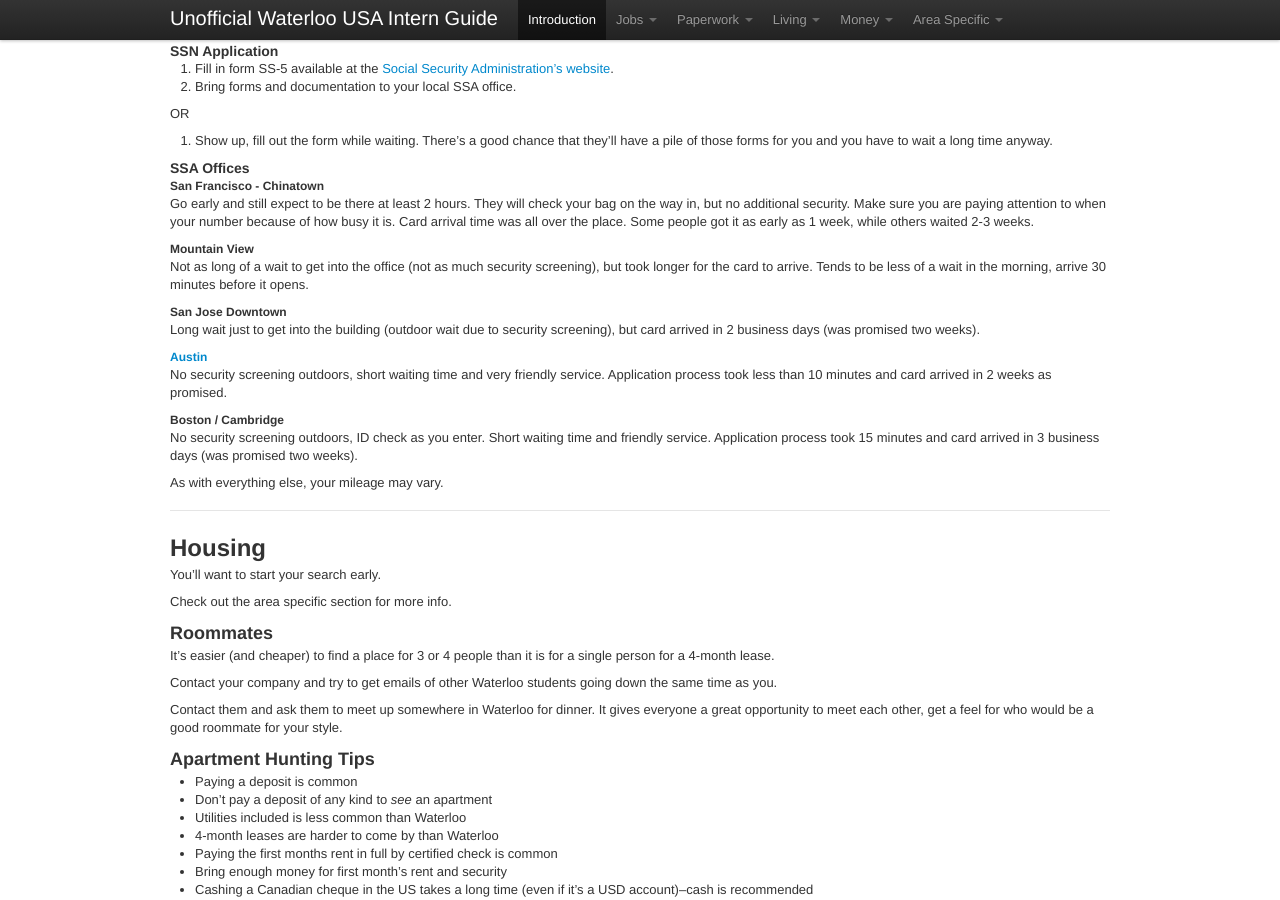
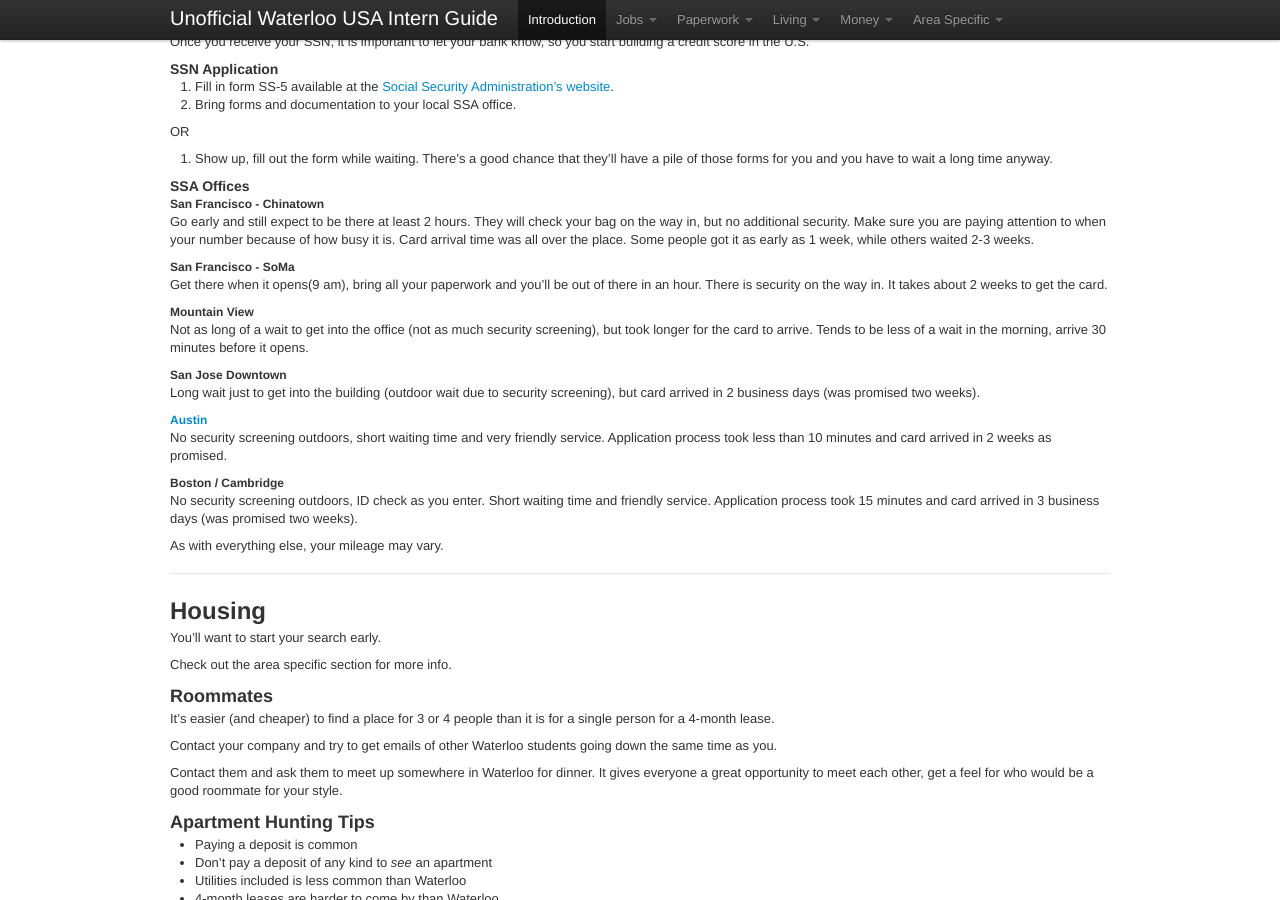
Before and after one commit to sholiday/Unofficial-Waterloo-USA-Intern-Guide, a Jekyll site: the page built from index.markdown, in a window 1280 px wide and 900 px high, scrolled down 2383 px. Built offline with Jekyll 4.4.1, drawn with Linux system fonts in a browser that asks for light colours; nearby versions of some CDN libraries; Markdown is read by kramdown in place of the engine named in the settings.

Commit message:
add SoMa location for SSA offices

```diff
--- a/index.markdown
+++ b/index.markdown
@@ -192,6 +193,9 @@ Go early and still expect to be there at least 2 hours. They will check your bag
 the way in, but no additional security. Make sure you are paying attention to when
 your number because of how busy it is. Card arrival time was all over the place. Some
 people got it as early as 1 week, while others waited 2-3 weeks.
+
+##### San Francisco - SoMa
+Get there when it opens(9 am), bring all your paperwork and you'll be out of there in an hour. There is security on the way in. It takes about 2 weeks to get the card.
 
 ##### Mountain View
 Not as long of a wait to get into the office (not as much security screening),
```
Also changed, not shown: other parts of index.markdown (+1 -0 lines).
